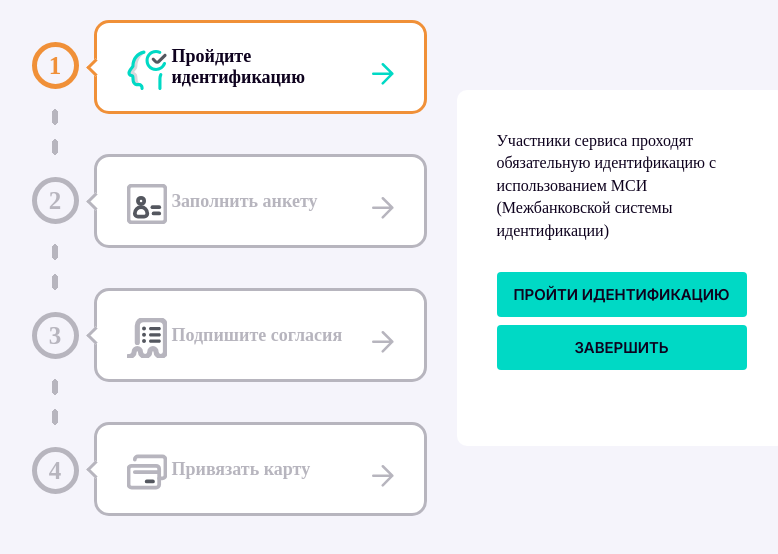
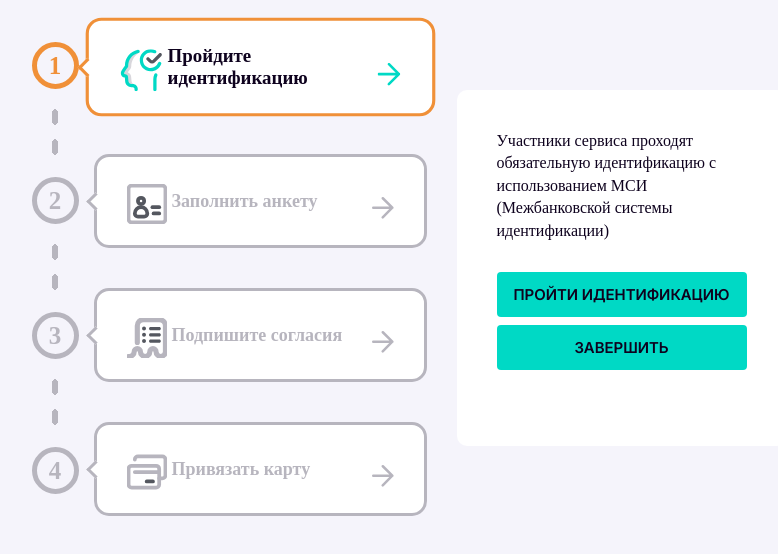
Before and after one commit to KatsiarynaYushkevich/triinkom-test-task, a Vue app: page / in a window 1280 px wide. Shown: the top 554 px of the page, without its empty margins (231-1009 px from the left). Built offline with nearby package versions, Linux system fonts and the light colour scheme; a web font is replaced by a local one.

Commit message:
add card scale

```diff
--- a/src/App.vue
+++ b/src/App.vue
@@ -78,6 +78,7 @@ const completeStep = (stepId: number) => {
       align-items: center;
       justify-content: space-between;
       gap: 15px;
+      perspective: 500px;
     }
   }
 }
--- a/src/components/StepCard.vue
+++ b/src/components/StepCard.vue
@@ -58,6 +58,24 @@ const resolvedIcon = computed(() => {
   border-radius: 15px;
   background-color: $card-bg;
 
+  transition:
+    transform 0.2s ease-in-out,
+    border-color 0.3s,
+    color 0.3s;
+
+  &::first-child {
+    transition: none;
+  }
+
+  &.completed,
+  &.unavailable {
+    transform: scale(1);
+  }
+
+  &.current {
+    transform: scale(1.05);
+  }
+
   @include apply-status-styles(
     $color-border-completed,
     $color-border-current,
@@ -95,6 +113,7 @@ const resolvedIcon = computed(() => {
   .arrow-btn {
     max-width: 35px;
     max-height: 35px;
+    transition: color 0.3s ease;
 
     @include apply-status-styles(
       $color-icon-completed,
```
